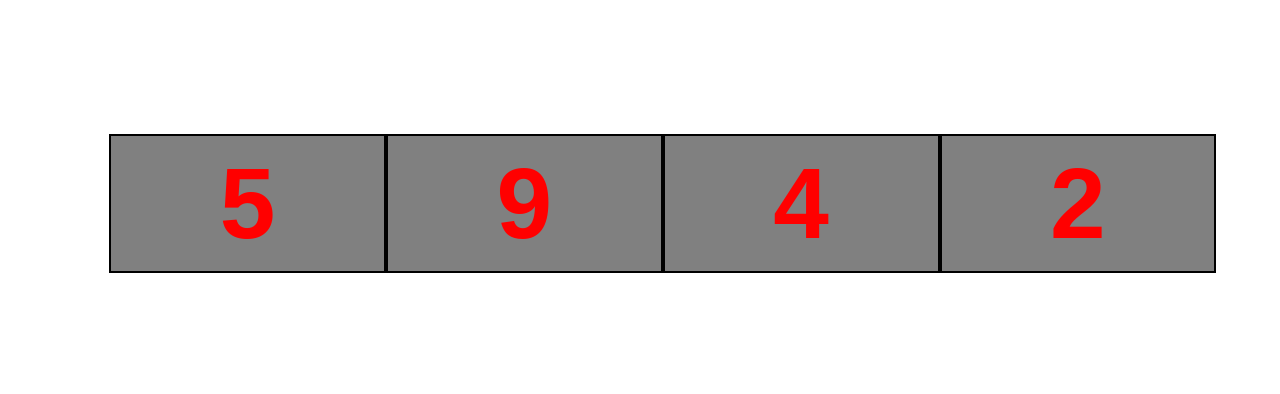
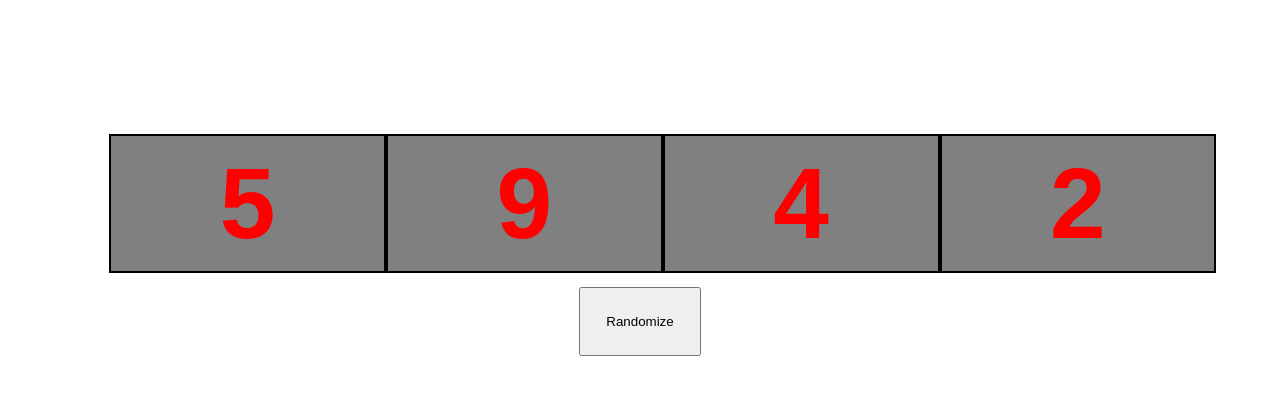
Before and after one commit to Thembisile/Playing-With-Matches, a plain HTML site: page index.html in a window 1280 px wide. Shown: the top 394 px of the page. Drawn offline with Linux system fonts and the light colour scheme.

Commit message:
numbers included

```diff
--- a/index.html
+++ b/index.html
@@ -15,6 +15,9 @@
 			<div class="any"></div>
 		</div>
 	</div>
+	<div class=" buttonStyle">
+		<button class="randomButton " type="button" name="button">Randomize</button>
+	</div>
 	<div class="display">
 
 	</div>
--- a/script.js
+++ b/script.js
@@ -9,7 +9,3 @@ for (let index = 0; index < elems.length; index++) {
     const element = elems[index];
     element.innerHTML = randomNumber();
 }
-// if (element === element ) {
-//     displayElem.innerHTML = 'Match Found';
-//     return ;
-// }
--- a/styles.css
+++ b/styles.css
@@ -21,6 +21,13 @@
     display: inline-block;
     padding-left: 8%;
 }
+.buttonStyle {
+    text-align: center;
+    padding: 10px;
+}
+.randomButton {
+    padding: 2%;
+}
 
 .warning {
     color : orange;
```
